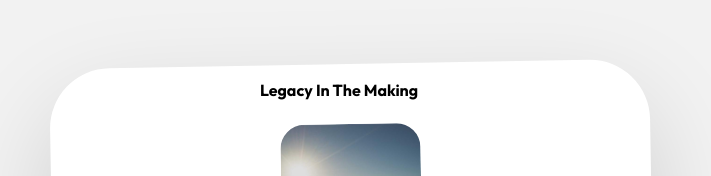
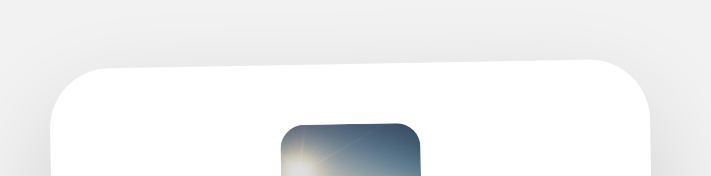
Before and after one commit to shuvo794/riseatseven, a Next.js app: page / in a window 1280 px wide. Shown: the part 8368-8544 px from the top of the page, without its empty margins (301-1012 px from the left). Built offline with nearby package versions, Linux system fonts and the light colour scheme.

Commit message:
feat: add scroll-based stacking card animation component for Legacy section

```diff
--- a/components/Legacy.tsx
+++ b/components/Legacy.tsx
@@ -7,37 +7,40 @@ const cards = [
   {
     id: 1,
     title: "Pioneers",
-    description: "We're dedicated to creating the industry narrative that others follow 3 years from now. We paved the path for creative SEO, multi-channel search with Digital PR, and Social Search and we will continue to do it. We're on a mission to be the first search-first agency to win a Cannes Lion disrupting the status quo.",
+    description:
+      "We're dedicated to creating the industry narrative that others follow 3 years from now. We paved the path for creative SEO, multi-channel search with Digital PR, and Social Search and we will continue to do it. We're on a mission to be the first search-first agency to win a Cannes Lion disrupting the status quo.",
     bgColor: "#000",
     textColor: "#fff",
     image: "/images/1.jpg",
-    rotation: -2
+    rotation: -2,
   },
   {
     id: 2,
     title: "Award Winning",
-    description: "A roll top bath full of 79 awards. Voted The Drum's best agency outside of London. We are official judges for industry awards including Global Search Awards and Global Content Marketing Awards.",
+    description:
+      "A roll top bath full of 79 awards. Voted The Drum's best agency outside of London. We are official judges for industry awards including Global Search Awards and Global Content Marketing Awards.",
     bgColor: "#c1f1e0",
     textColor: "#000",
     image: "/images/2.jpg",
-    rotation: 3
+    rotation: 3,
   },
   {
     id: 3,
     title: "Speed",
-    description: "People ask us why we are called Rise at Seven? Ever heard the saying Early Bird catches the worm? Google is moving fast, but humans are moving faster. We chase consumers, not algorithms. We've created a service which takes ideas to result within 60 minutes.",
+    description:
+      "People ask us why we are called Rise at Seven? Ever heard the saying Early Bird catches the worm? Google is moving fast, but humans are moving faster. We chase consumers, not algorithms. We've created a service which takes ideas to result within 60 minutes.",
     bgColor: "#fff",
     textColor: "#000",
     image: "/images/3.jpg",
-    rotation: -1
-  }
+    rotation: -1,
+  },
 ];
 
 export default function Legacy() {
   const containerRef = useRef(null);
   const { scrollYProgress } = useScroll({
     target: containerRef,
-    offset: ["start start", "end end"]
+    offset: ["start start", "end end"],
   });
 
   return (
@@ -46,10 +49,11 @@ export default function Legacy() {
       style={{
         backgroundColor: "#f2f2f2",
         height: "400vh",
-        position: "relative"
+        position: "relative",
       }}
     >
-      <div style={{
+      <div
+        style={{
           position: "sticky",
           top: 0,
           height: "100vh",
@@ -57,23 +61,16 @@ export default function Legacy() {
           flexDirection: "column",
           alignItems: "center",
           justifyContent: "center",
-        overflow: "hidden"
-      }}>
-
-        <h2 style={{
-          position: "absolute",
-          top: "80px",
-          textAlign: "center",
-          fontSize: "16px",
-          fontWeight: "700",
-          fontFamily: "var(--font-display)",
-          zIndex: 10,
-          color: "#000"
-        }}>
-          Legacy In The Making
-        </h2>
-
-        <div style={{ position: "relative", width: "min(600px, 90vw)", height: "700px" }}>
+          overflow: "hidden",
+        }}
+      >
+        <div
+          style={{
+            position: "relative",
+            width: "min(600px, 90vw)",
+            height: "700px",
+          }}
+        >
           {cards.map((card, index) => {
             const start = index / cards.length;
             const end = (index + 1) / cards.length;
@@ -96,14 +93,36 @@ export default function Legacy() {
   );
 }
 
-function Card({ card, index, scrollYProgress, start, end, total }: { card: any, index: number, scrollYProgress: any, start: number, end: number, total: number }) {
+function Card({
+  card,
+  index,
+  scrollYProgress,
+  start,
+  end,
+  total,
+}: {
+  card: any;
+  index: number;
+  scrollYProgress: any;
+  start: number;
+  end: number;
+  total: number;
+}) {
   // Movement logic:
   // Cards are stacked initially.
   // As we scroll, the top-most card (lowest index) rises UP to reveal the one underneath.
 
   const y = useTransform(scrollYProgress, [start, end], [0, -1000]);
-  const opacity = useTransform(scrollYProgress, [start, end - 0.1, end], [1, 1, 0]);
-  const rotate = useTransform(scrollYProgress, [start, end], [card.rotation, card.rotation * 5]);
+  const opacity = useTransform(
+    scrollYProgress,
+    [start, end - 0.1, end],
+    [1, 1, 0],
+  );
+  const rotate = useTransform(
+    scrollYProgress,
+    [start, end],
+    [card.rotation, card.rotation * 5],
+  );
   const scale = useTransform(scrollYProgress, [start, end], [1, 0.9]);
 
   // Initial offsets to make them visible behind the first card
@@ -132,37 +151,48 @@ function Card({ card, index, scrollYProgress, start, end, total }: { card: any,
         scale: index < total - 1 ? scale : 1,
         opacity: index < total - 1 ? opacity : 1,
         x: initialX,
-        marginTop: initialY
+        marginTop: initialY,
       }}
     >
-      <div style={{
+      <div
+        style={{
           width: "140px",
           height: "140px",
           borderRadius: "24px",
           overflow: "hidden",
           position: "relative",
-        marginBottom: "40px"
-      }}>
-        <Image src={card.image} alt={card.title} fill style={{ objectFit: "cover" }} />
+          marginBottom: "40px",
+        }}
+      >
+        <Image
+          src={card.image}
+          alt={card.title}
+          fill
+          style={{ objectFit: "cover" }}
+        />
       </div>
 
-      <h3 style={{
+      <h3
+        style={{
           fontSize: "clamp(40px, 6vw, 80px)",
           fontWeight: "700",
           marginBottom: "20px",
           lineHeight: "0.9",
-        fontFamily: "var(--font-display)"
-      }}>
+          fontFamily: "var(--font-display)",
+        }}
+      >
         {card.title}
       </h3>
 
-      <p style={{
+      <p
+        style={{
           fontSize: "16px",
           lineHeight: "1.5",
           opacity: 0.8,
           maxWidth: "450px",
-        margin: 0
-      }}>
+          margin: 0,
+        }}
+      >
         {card.description}
       </p>
     </motion.div>
```
Lines whose indentation alone changed are shown as unchanged.
